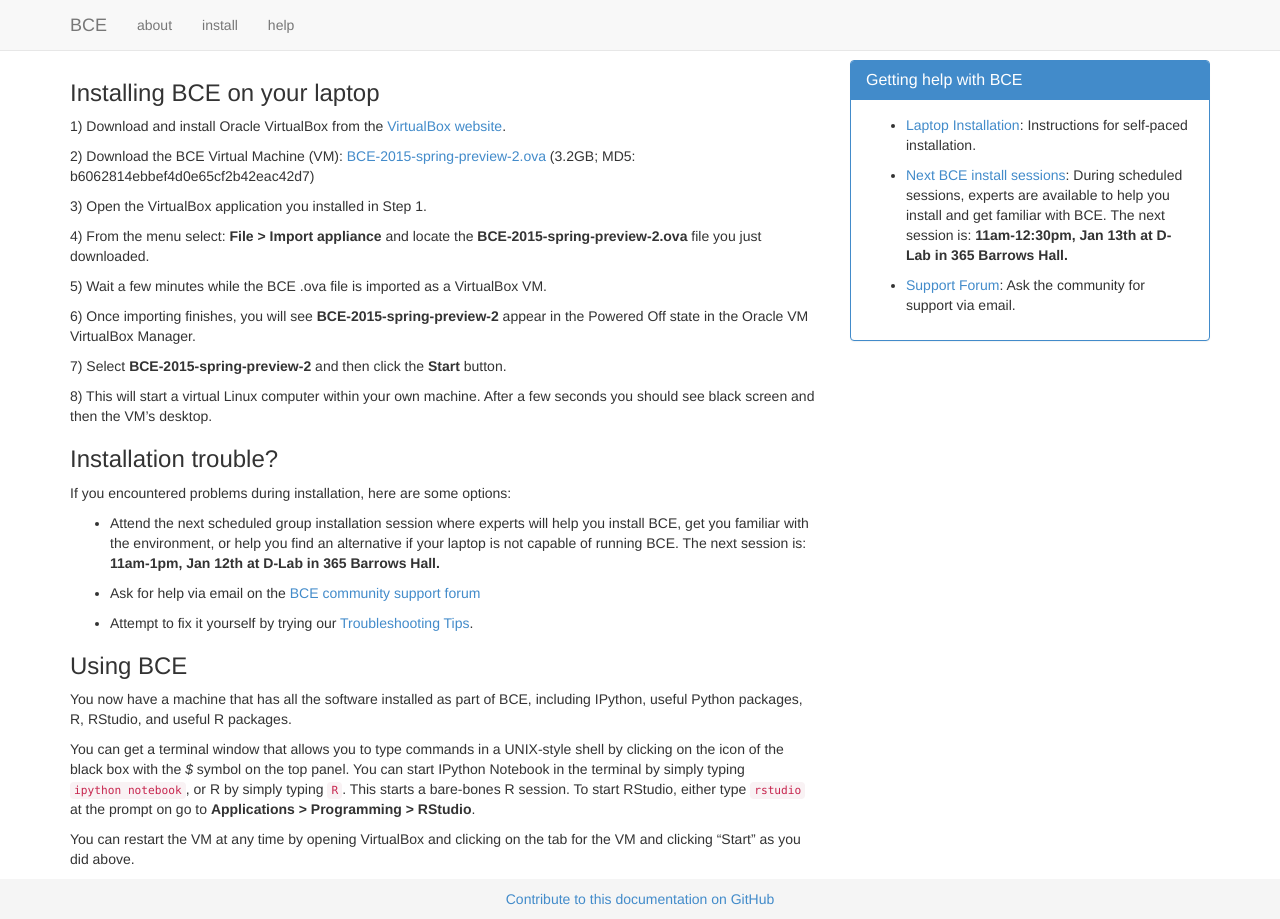
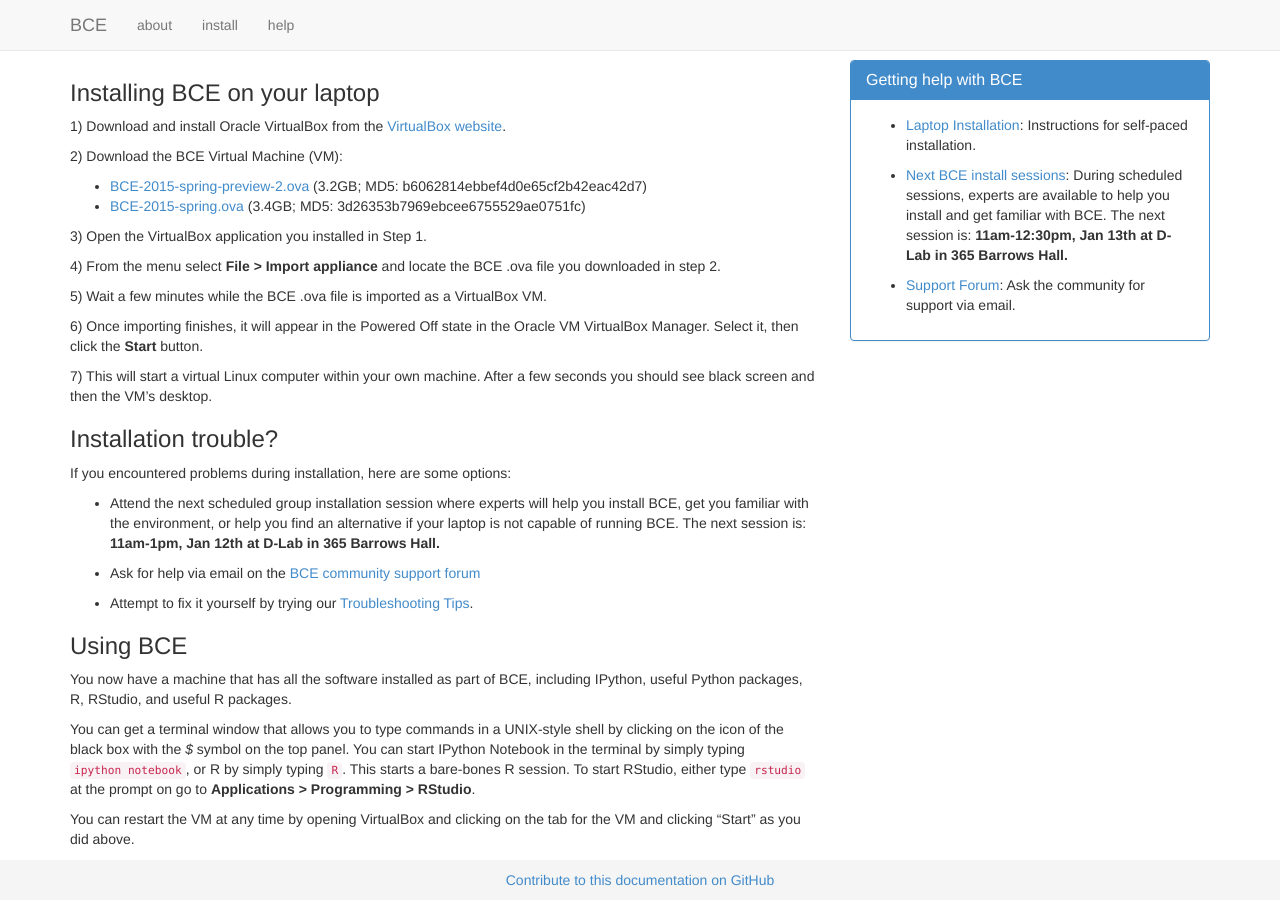
Before and after one commit to ucberkeley/bce-documentation, a Jekyll site: the page built from laptop-installation.md, in a window 1280 px wide. Built offline with Jekyll 4.4.1, drawn with Linux system fonts in a browser that asks for light colours; nearby versions of some CDN libraries; library files that are not in the unit come from our copies; Markdown is read by kramdown in place of the engine named in the settings.

Commit message:
Add BCE-2015-spring. Reduce occurrences of the BCE version string.

```diff
--- a/laptop-installation.md
+++ b/laptop-installation.md
@@ -6,19 +6,19 @@ title: Laptop Installation
 
 1) Download and install Oracle VirtualBox from the [VirtualBox website](https://www.virtualbox.org/wiki/Downloads).
 
-2) Download the BCE Virtual Machine (VM): [BCE-2015-spring-preview-2.ova](https://berkeley.box.com/s/a4736ybkl7emdmnleu6f) (3.2GB; MD5: b6062814ebbef4d0e65cf2b42eac42d7)
+2) Download the BCE Virtual Machine (VM):
+- [BCE-2015-spring-preview-2.ova](https://berkeley.box.com/s/a4736ybkl7emdmnleu6f) (3.2GB; MD5: b6062814ebbef4d0e65cf2b42eac42d7)
+- [BCE-2015-spring.ova](https://berkeley.box.com/s/2g9x9c3q7qwhb9e4trwc) (3.4GB; MD5: 3d26353b7969ebcee6755529ae0751fc)
 
 3) Open the VirtualBox application you installed in Step 1.
 
-4) From the menu select: **File > Import appliance** and locate the **BCE-2015-spring-preview-2.ova** file you just downloaded.
+4) From the menu select **File > Import appliance** and locate the BCE .ova file you downloaded in step 2.
 
 5) Wait a few minutes while the BCE .ova file is imported as a VirtualBox VM.
 
-6) Once importing finishes, you will see **BCE-2015-spring-preview-2** appear in the Powered Off state in the Oracle VM VirtualBox Manager.
+6) Once importing finishes, it will appear in the Powered Off state in the Oracle VM VirtualBox Manager. Select it, then click the **Start** button.
 
-7) Select **BCE-2015-spring-preview-2** and then click the **Start** button.
-
-8) This will start a virtual Linux computer within your own machine.
+7) This will start a virtual Linux computer within your own machine.
   After a few seconds you should see black screen and then the VM's
   desktop.
 
```
